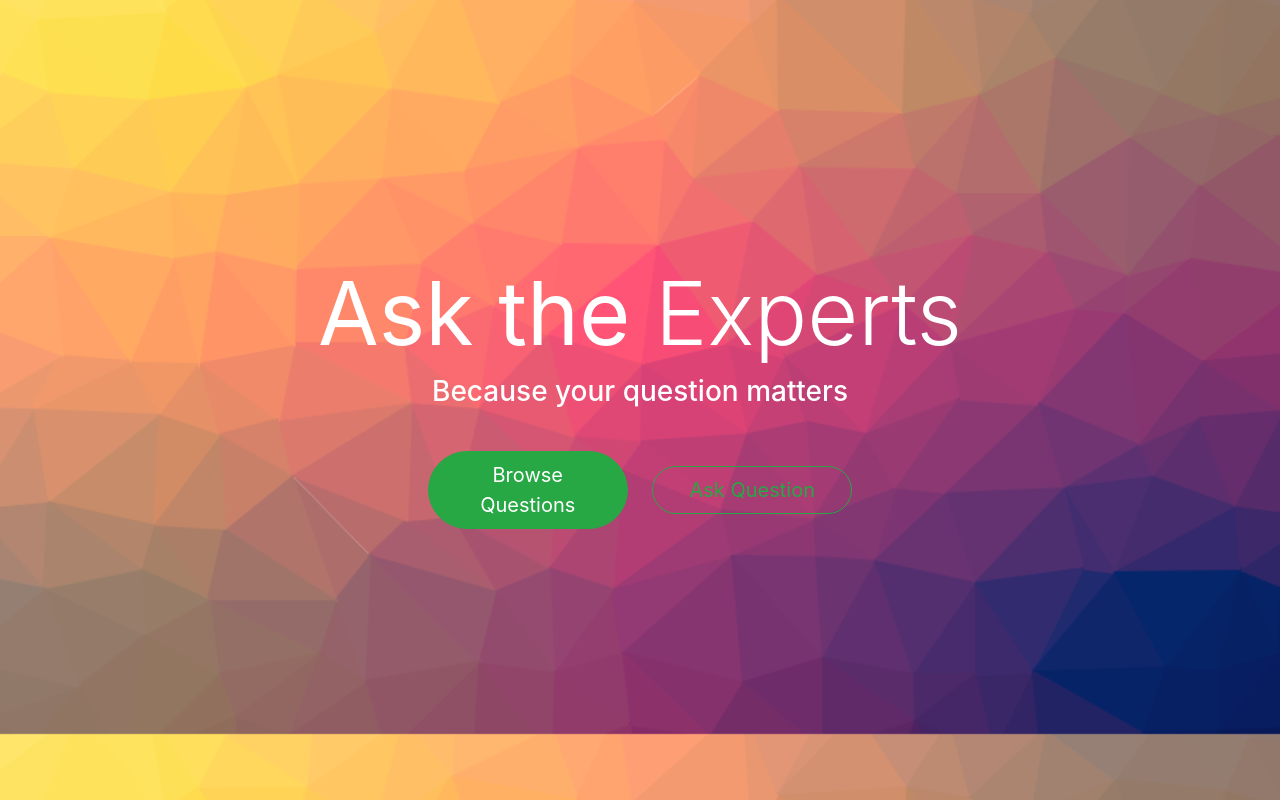
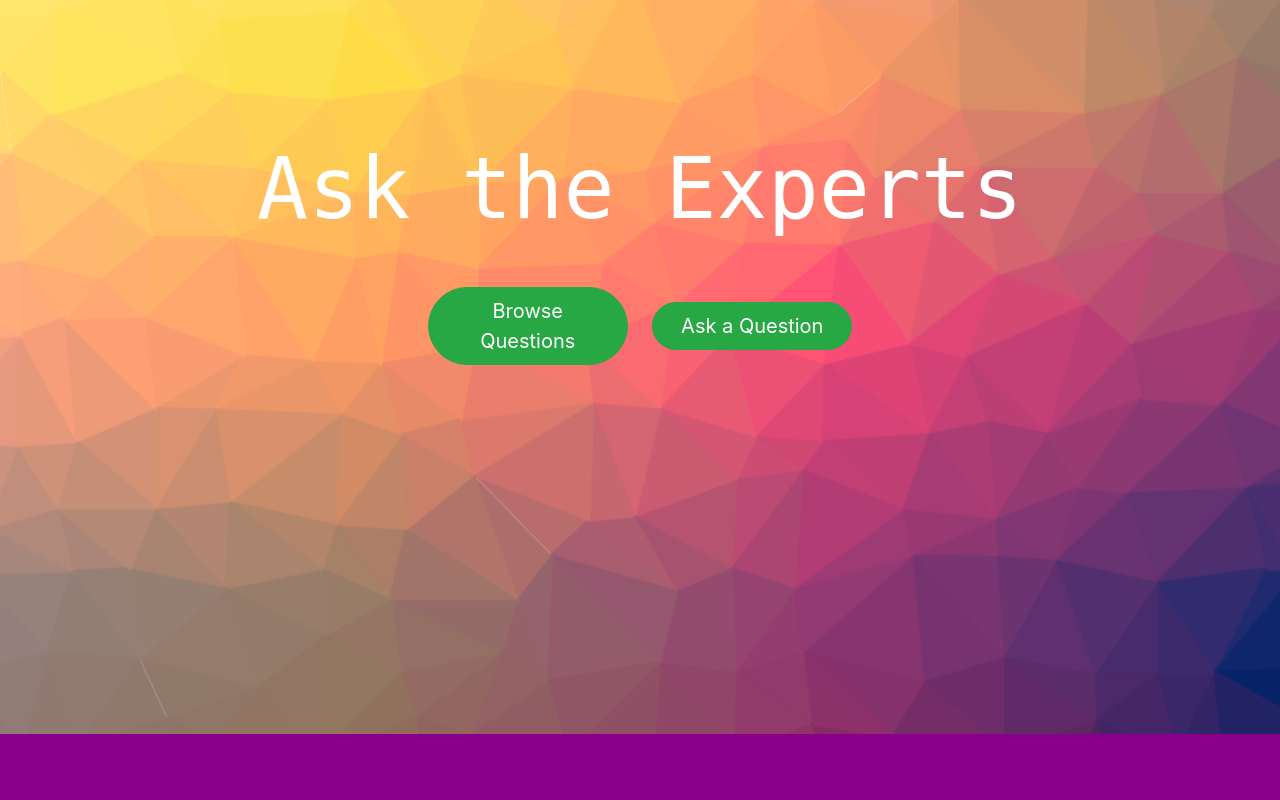
Before and after one commit to gustavocmaciel/ask-the-experts, a Django app: page / in a window 1280 px wide. Shown: the part 66-866 px from the top of the page. After the commit the page ends 800 px from the top, so only its background shows below. Run offline with Django 3.2, Linux system fonts and the light colour scheme; some libraries are stand-ins or nearby versions.

Commit message:
Add new div class

```diff
--- a/asktheexperts/templates/asktheexperts/index.html
+++ b/asktheexperts/templates/asktheexperts/index.html
@@ -3,15 +3,18 @@
 
 {% block body %}
 
-    <div class="layers-foreground">
-        <div class="container text-white">
-            <div id="index-div" class="row justify-content-center align-items-center vh-100">
-                <div class="col-md-8 text-center text-shadow">
-                    <h1 class="display-2 mb-2"><b>Ask the</b> Experts</h1>
-                    <h3 >Because your question matters</h3>
-                    <br>
-                    <a href="{% url 'questions' %}" class="index-button btn btn-lg btn-success">Browse Questions</a>
-                    <a href="{% url 'ask_question' %}" class="index-button white-button btn btn-lg btn-outline-success">Ask Question</a>
+    <div class="container">
+        <div class="container">
+            <div class="row justify-content-center">
+                <div class="row align-items-center index-div">
+                    <div class="col text-center">
+                        <div class="index-heading">
+                            Ask the Experts
+                        </div>
+                        <br>
+                        <a href="{% url 'questions' %}" class="index-button btn btn-lg btn-success">Browse Questions</a>
+                        <a href="{% url 'ask_question' %}" class="index-button btn btn-lg btn-success">Ask a Question</a>
+                    </div>
                 </div>
             </div>
         </div>
```
